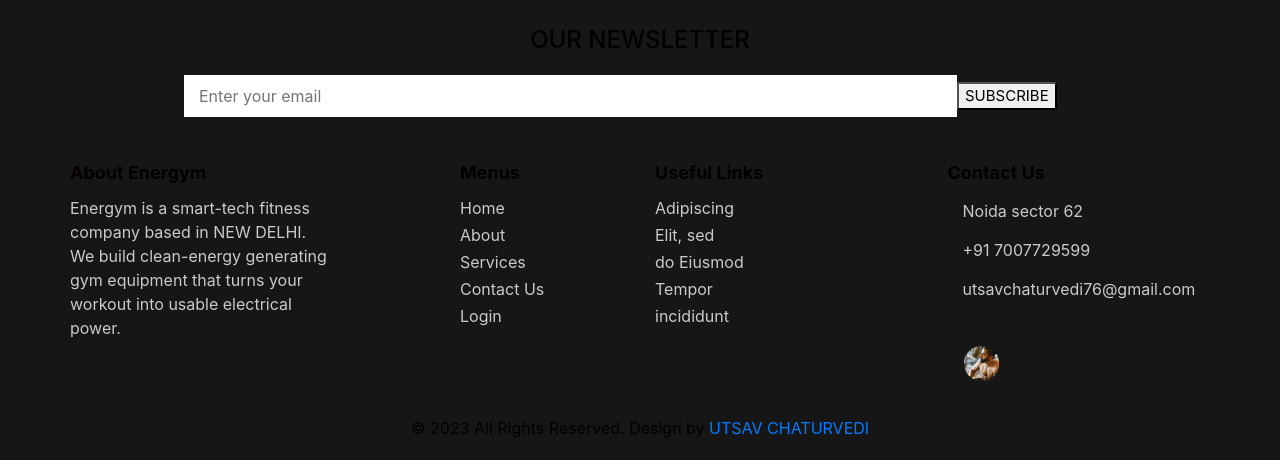
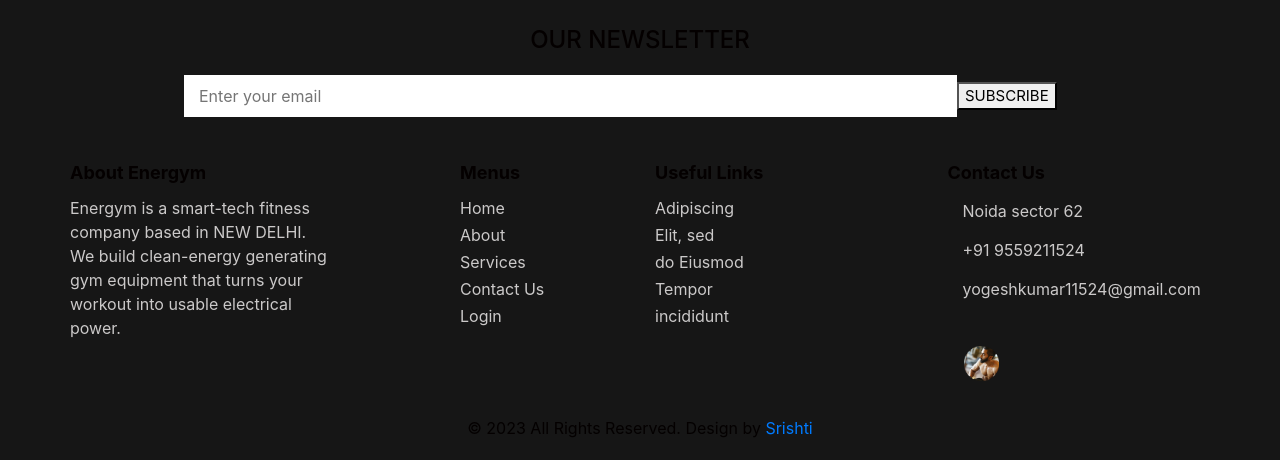
Before and after one commit to yk11524/energyhub, a plain HTML site: page index.html in a window 1280 px wide. Shown: the part 4213-4673 px from the top of the page. Drawn offline with nearby package versions, Linux system fonts and the light colour scheme; files that its build step writes are made by us from their sources; files whose address does not match are found by name; a web font is replaced by a local one.

Commit message:
Update index.html

```diff
--- a/index.html
+++ b/index.html
@@ -696,11 +696,11 @@ Privacy:
             </a>
             <a href="">
               <img src="images/call-white.png" alt="">
-              <span>+91 7007729599</span>
+              <span>+91 9559211524</span>
             </a>
             <a href="">
               <img src="images/mail-white.png" alt="">
-              <span> utsavchaturvedi76@gmail.com</span>
+              <span>yogeshkumar11524@gmail.com</span>
             </a>
           </div>
           <div class="info_social">
@@ -737,7 +737,7 @@ Privacy:
   <section class="container-fluid footer_section ">
     <p>
       &copy; 2023 All Rights Reserved. Design by
-      <a href="https://html.design/">UTSAV CHATURVEDI</a>
+      <a href="https://html.design/"> Srishti</a>
     </p>
   </section>
   <!-- footer section -->
```
